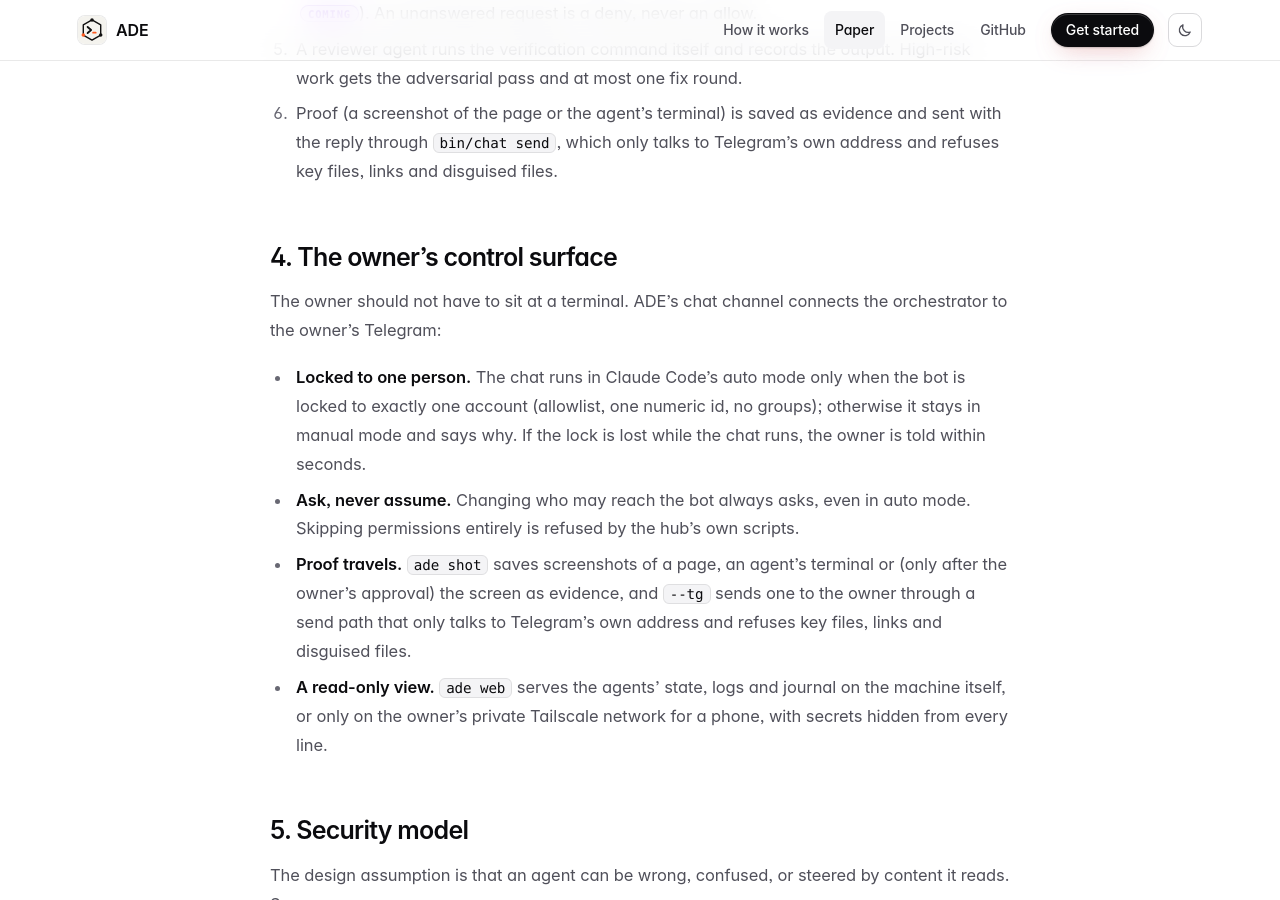
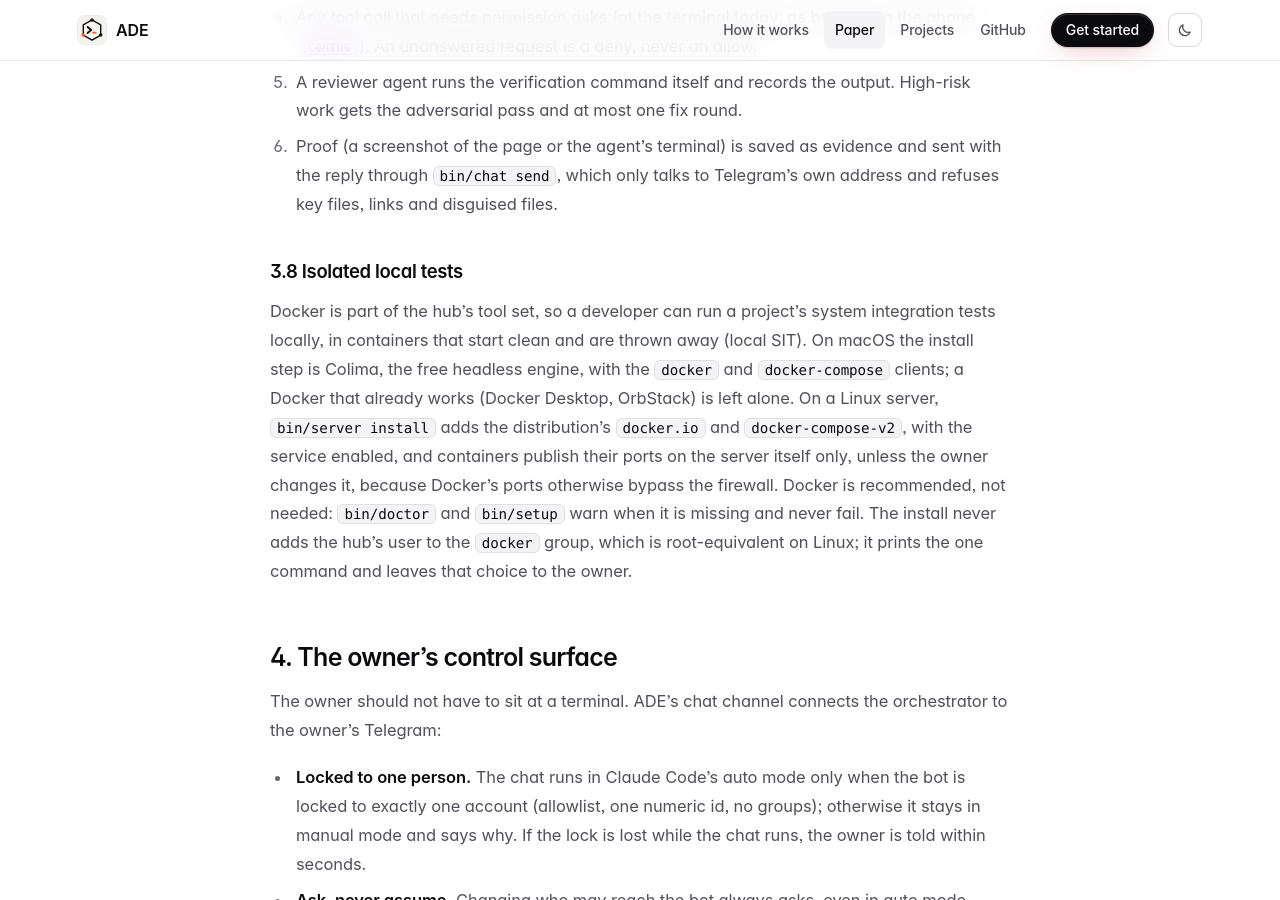
Before and after one commit to better-ade/ade-website, a Jekyll site: the page built from site/paper.md, in a window 1280 px wide and 900 px high, scrolled down 7932 px. Built offline with Jekyll 4.4.1, drawn with Linux system fonts in a browser that asks for light colours; some of the changed text lies outside the part shown.

Commit message:
docs(paper): 3.8 isolated local tests, for Docker in the hub (V4)
## Overview
The paper gains section 3.8: a hub runs a project's system integration tests locally, in Docker, now that ade-brain
story V4 is merged (a26d82e).

## Implementation details
- site/paper.md and the paper source: section 3.8 after 3.7. PDF rebuilt from the source.
- tests/sitePaper.test.ts: 3.8 is checked against ade-brain's main (bin/lib.sh, bin/server, bin/doctor).

## Verification
Run by the coordinator: jekyll build (production, strict front matter) ok; npm test: 126 passed (126);
fetch-installers ok.

## Definition of Done
- [x] The acceptance criterion is covered by a test
- [x] Verification passes, output recorded
- [x] Within the story
- [x] No new shared contract

## Related
docs/stories/W-paper-docker.md; ade-brain V4 (better-ade/ade-brain#90)

```diff
--- a/site/paper.md
+++ b/site/paper.md
@@ -179,6 +179,18 @@ the host. Inside it, ADE is installed from its tagged release, checked against p
 6. Proof (a screenshot of the page or the agent's terminal) is saved as evidence and sent with the reply through
    `bin/chat send`, which only talks to Telegram's own address and refuses key files, links and disguised files.
 
+### 3.8 Isolated local tests
+
+Docker is part of the hub's tool set, so a developer can run a project's system integration tests locally, in
+containers that start clean and are thrown away (local SIT). On macOS the install step is Colima, the free headless
+engine, with the `docker` and `docker-compose` clients; a Docker that already works (Docker Desktop, OrbStack) is left
+alone. On a Linux server, `bin/server install` adds the distribution's `docker.io` and `docker-compose-v2`, with the
+service enabled, and containers publish
+their ports on the server itself only, unless the owner changes it, because Docker's ports otherwise bypass the
+firewall. Docker is recommended, not needed: `bin/doctor` and `bin/setup` warn when it is missing and never fail. The
+install never adds the hub's user to the `docker` group, which is root-equivalent on Linux; it prints the one command
+and leaves that choice to the owner.
+
 ## 4. The owner's control surface
 
 The owner should not have to sit at a terminal. ADE's chat channel connects the orchestrator to the owner's Telegram:
```
Also changed, not shown: docs/stories/W-paper-docker.md (added, +18 -0 lines), tests/sitePaper.test.ts (+16 -0 lines), 1 other file.
